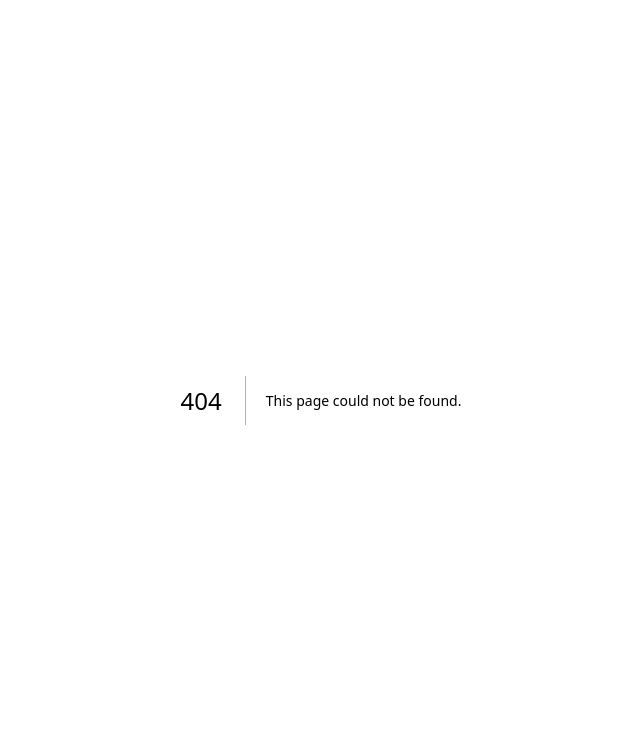
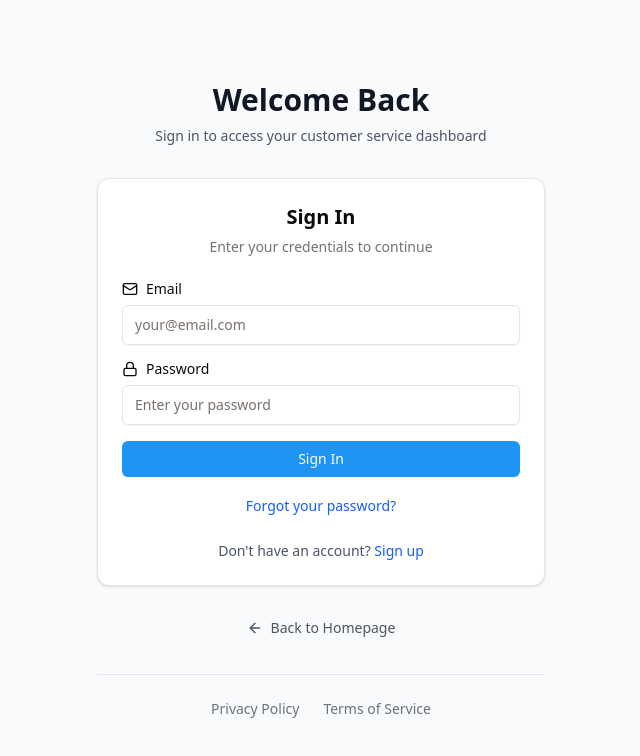
Before and after one commit to ProtoITConsultants/delight_desk_frontend, a Next.js app: page /login in a window 1280 px wide. Before the commit this address had no page. Shown: the top 756 px of the page, without its empty margins (319-959 px from the left). Built offline with nearby package versions, Linux system fonts and the light colour scheme.

Commit message:
feat: create_login_page

```diff
--- /dev/null
+++ b/src/app/(auth)/login/page.tsx
@@ -0,0 +1,58 @@
+import {
+  Card,
+  CardContent,
+  CardDescription,
+  CardHeader,
+  CardTitle,
+} from "@/components/ui/card";
+import LoginForm from "@/modules/auth/components/LoginForm";
+import Link from "next/link";
+
+const LoginPage = () => {
+  return (
+    <>
+      {/* Header */}
+      <div className="text-center">
+        <h1 className="text-3xl font-bold text-gray-900">Welcome Back</h1>
+        <p className="mt-2 text-sm text-gray-600">
+          Sign in to access your customer service dashboard
+        </p>
+      </div>
+      <Card>
+        <CardHeader>
+          <CardTitle className="text-xl text-center">Sign In</CardTitle>
+          <CardDescription className="text-center">
+            Enter your credentials to continue
+          </CardDescription>
+        </CardHeader>
+        <CardContent>
+          <LoginForm />
+          <div className="mt-4 text-center">
+            <Link
+              href={"/forgot-password"}
+              prefetch
+              className="text-sm text-blue-600 hover:text-blue-500 font-medium"
+            >
+              Forgot your password?
+            </Link>
+          </div>
+
+          <div className="mt-6 text-center">
+            <p className="text-sm text-gray-600">
+              Don&apos;t have an account?{" "}
+              <Link
+                href="/signup"
+                prefetch
+                className="text-blue-600 hover:text-blue-500 font-medium"
+              >
+                Sign up
+              </Link>
+            </p>
+          </div>
+        </CardContent>
+      </Card>
+    </>
+  );
+};
+
+export default LoginPage;
--- /dev/null
+++ b/src/components/ui/card.tsx
@@ -0,0 +1,92 @@
+import * as React from "react"
+
+import { cn } from "@/lib/utils"
+
+function Card({ className, ...props }: React.ComponentProps<"div">) {
+  return (
+    <div
+      data-slot="card"
+      className={cn(
+        "bg-card text-card-foreground flex flex-col gap-6 rounded-xl border py-6 shadow-sm",
+        className
+      )}
+      {...props}
+    />
+  )
+}
+
+function CardHeader({ className, ...props }: React.ComponentProps<"div">) {
+  return (
+    <div
+      data-slot="card-header"
+      className={cn(
+        "@container/card-header grid auto-rows-min grid-rows-[auto_auto] items-start gap-1.5 px-6 has-data-[slot=card-action]:grid-cols-[1fr_auto] [.border-b]:pb-6",
+        className
+      )}
+      {...props}
+    />
+  )
+}
+
+function CardTitle({ className, ...props }: React.ComponentProps<"div">) {
+  return (
+    <div
+      data-slot="card-title"
+      className={cn("leading-none font-semibold", className)}
+      {...props}
+    />
+  )
+}
+
+function CardDescription({ className, ...props }: React.ComponentProps<"div">) {
+  return (
+    <div
+      data-slot="card-description"
+      className={cn("text-muted-foreground text-sm", className)}
+      {...props}
+    />
+  )
+}
+
+function CardAction({ className, ...props }: React.ComponentProps<"div">) {
+  return (
+    <div
+      data-slot="card-action"
+      className={cn(
+        "col-start-2 row-span-2 row-start-1 self-start justify-self-end",
+        className
+      )}
+      {...props}
+    />
+  )
+}
+
+function CardContent({ className, ...props }: React.ComponentProps<"div">) {
+  return (
+    <div
+      data-slot="card-content"
+      className={cn("px-6", className)}
+      {...props}
+    />
+  )
+}
+
+function CardFooter({ className, ...props }: React.ComponentProps<"div">) {
+  return (
+    <div
+      data-slot="card-footer"
+      className={cn("flex items-center px-6 [.border-t]:pt-6", className)}
+      {...props}
+    />
+  )
+}
+
+export {
+  Card,
+  CardHeader,
+  CardFooter,
+  CardTitle,
+  CardAction,
+  CardDescription,
+  CardContent,
+}
--- /dev/null
+++ b/src/modules/auth/components/LoginForm.tsx
@@ -0,0 +1,101 @@
+"use client";
+import { Button } from "@/components/ui/button";
+import {
+  Form,
+  FormControl,
+  FormField,
+  FormItem,
+  FormLabel,
+  FormMessage,
+} from "@/components/ui/form";
+import { Input } from "@/components/ui/input";
+import { zodResolver } from "@hookform/resolvers/zod";
+import { Lock, Mail } from "lucide-react";
+import { useForm } from "react-hook-form";
+import { z } from "zod";
+
+// Form Validation Schema
+const loginSchema = z.object({
+  email: z.email("Please enter a valid email address"),
+  password: z.string().min(1, "Password is required"),
+});
+
+type LoginFormTypes = z.infer<typeof loginSchema>;
+
+const LoginForm = () => {
+  // Form Hook
+  const loginForm = useForm<LoginFormTypes>({
+    resolver: zodResolver(loginSchema),
+    defaultValues: {
+      email: "",
+      password: "",
+    },
+  });
+
+  // TODO: Add Tanstack - Mutation here
+  const onSubmit = () => {
+    // Log Form Data
+    console.log(loginForm.getValues());
+  };
+
+  return (
+    <Form {...loginForm}>
+      <form onSubmit={loginForm.handleSubmit(onSubmit)} className="space-y-4">
+        <FormField
+          control={loginForm.control}
+          name="email"
+          render={({ field }) => (
+            <FormItem>
+              <FormLabel className="flex items-center gap-2">
+                <Mail className="h-4 w-4" />
+                Email
+              </FormLabel>
+              <FormControl>
+                <Input
+                  id="email"
+                  type="email"
+                  placeholder="your@email.com"
+                  className="py-2 h-10"
+                  {...field}
+                />
+              </FormControl>
+              <FormMessage />
+            </FormItem>
+          )}
+        />
+        <FormField
+          control={loginForm.control}
+          name="password"
+          render={({ field }) => (
+            <FormItem>
+              <FormLabel className="flex items-center gap-2">
+                <Lock className="h-4 w-4" />
+                Password
+              </FormLabel>
+              <FormControl>
+                <Input
+                  id="password"
+                  type="password"
+                  placeholder="Enter your password"
+                  className="py-2 h-10"
+                  {...field}
+                />
+              </FormControl>
+              <FormMessage />
+            </FormItem>
+          )}
+        />
+        <Button
+          type="submit"
+          className="w-full hover:cursor-pointer"
+          // disabled={loginMutation.isPending}
+        >
+          {/* {loginMutation.isPending ? "Signing In..." : "Sign In"} */}
+          Sign In
+        </Button>
+      </form>
+    </Form>
+  );
+};
+
+export default LoginForm;
```
